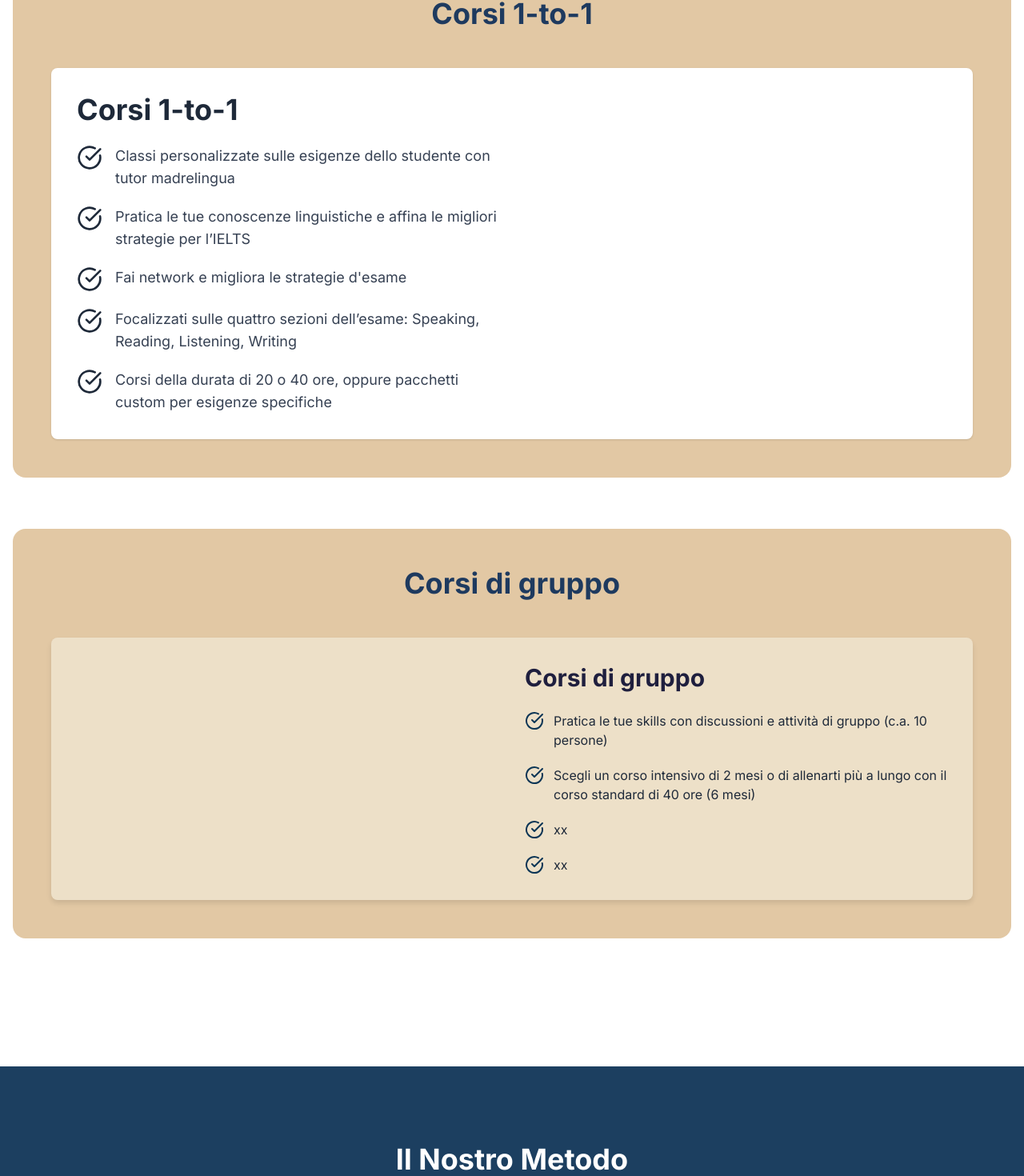
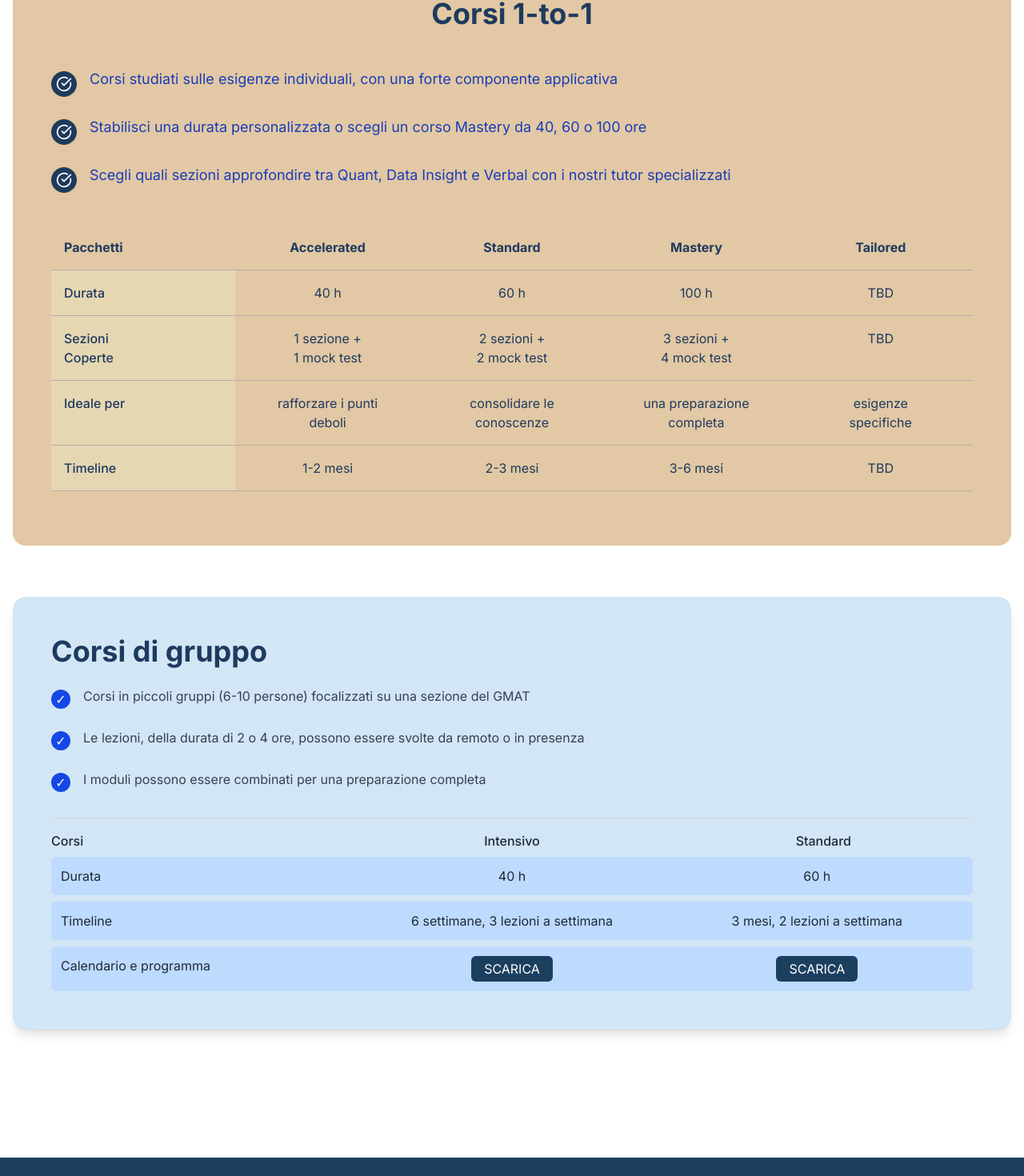
Before and after one commit to konhito/LastAdmissionHub, a Next.js app: page /ielts in a window 1280 px wide. Shown: the part 1247-2717 px from the top of the page at 80% size. Built offline with nearby package versions, Linux system fonts and the light colour scheme.

Commit message:
pushed all the code for itelts

```diff
--- a/src/app/ielts/page.tsx
+++ b/src/app/ielts/page.tsx
@@ -153,82 +153,234 @@ export default function IeltsPage() {
           {/* Content Sections */}
           <div className="w-full bg-white">
             <div className="max-w-7xl mx-auto px-4 py-16 md:py-24">
-              {/* Individual Course Section */}
               <motion.section
                 className="w-full bg-[#e2c8a4] p-8 md:p-12 rounded-2xl mb-16"
                 variants={fadeInUp}
               >
+                {/* Section Title */}
                 <div className="w-full text-center mb-12">
                   <h2 className="text-3xl md:text-4xl font-bold text-[#1e3a5f] mb-8">
                     Corsi 1-to-1
                   </h2>
                 </div>
-                <div className="bg-white p-8 mt-3 rounded-lg shadow-sm w-full">
-                  <div className="flex flex-col md:flex-row justify-between items-center">
-                    {/* Left side content */}
-                    <div className="md:w-1/2">
-                      <h1 className="text-4xl font-bold text-navy-800 mb-6">
-                        Corsi 1-to-1
-                      </h1>
 
-                      <ul className="space-y-5">
-                        {[
-                          "Classi personalizzate sulle esigenze dello studente con tutor madrelingua",
-                          "Pratica le tue conoscenze linguistiche e affina le migliori strategie per l’IELTS",
-                          "Fai network e migliora le strategie d'esame",
-                          "Focalizzati sulle quattro sezioni dell’esame: Speaking, Reading, Listening, Writing",
-                          "Corsi della durata di 20 o 40 ore, oppure pacchetti custom per esigenze specifiche",
-                        ].map((text, index) => (
-                          <li key={index} className="flex items-start">
-                            <div className="mr-4">
-                              <CheckCircle className="w-8 h-8 text-navy-800" />
+                {/* Content Grid */}
+                <div className="w-full max-w-6xl mx-auto">
+                  <div className="space-y-6 mb-10">
+                    <div className="flex items-start gap-4">
+                      <div className="min-w-8 h-8 rounded-full bg-[#1e3a5f] flex items-center justify-center text-white mt-1">
+                        <CheckCircle size={20} />
                       </div>
-                            <p className="text-gray-700 text-lg">{text}</p>
-                          </li>
-                        ))}
-                      </ul>
+                      <p className="text-blue-800 text-lg">
+                        Corsi studiati sulle esigenze individuali, con una forte
+                        componente applicativa
+                      </p>
+                    </div>
+
+                    <div className="flex items-start gap-4">
+                      <div className="min-w-8 h-8 rounded-full bg-[#1e3a5f] flex items-center justify-center text-white mt-1">
+                        <CheckCircle size={20} />
+                      </div>
+                      <p className="text-blue-800 text-lg">
+                        Stabilisci una durata personalizzata o scegli un corso
+                        Mastery da 40, 60 o 100 ore
+                      </p>
+                    </div>
+
+                    <div className="flex items-start gap-4">
+                      <div className="min-w-8 h-8 rounded-full bg-[#1e3a5f] flex items-center justify-center text-white mt-1">
+                        <CheckCircle size={20} />
+                      </div>
+                      <p className="text-blue-800 text-lg">
+                        Scegli quali sezioni approfondire tra Quant, Data
+                        Insight e Verbal con i nostri tutor specializzati
+                      </p>
+                    </div>
+                  </div>
+
+                  {/* Table - Full width */}
+                  <div className="mt-8 overflow-x-auto mb-5 w-full">
+                    <div className="flex justify-between border-b border-blue-800/20 text-center">
+                      <div className="py-4 px-4 text-[#1e3a5f] font-bold text-left w-1/5">
+                        Pacchetti
+                      </div>
+                      <div className="py-4 px-4 text-[#1e3a5f] font-bold text-center w-1/5">
+                        Accelerated
+                      </div>
+                      <div className="py-4 px-4 text-[#1e3a5f] font-bold text-center w-1/5">
+                        Standard
+                      </div>
+                      <div className="py-4 px-4 text-[#1e3a5f] font-bold text-center w-1/5">
+                        Mastery
+                      </div>
+                      <div className="py-4 px-4 text-[#1e3a5f] font-bold text-center w-1/5">
+                        Tailored
+                      </div>
+                    </div>
+
+                    <div className="flex justify-between border-b border-blue-800/20">
+                      <div className="py-4 px-4 bg-[#e6d7b3] text-[#1e3a5f] font-medium w-1/5">
+                        Durata
+                      </div>
+                      <div className="py-4 px-4 text-[#1e3a5f] text-center w-1/5">
+                        40 h
+                      </div>
+                      <div className="py-4 px-4 text-[#1e3a5f] text-center w-1/5">
+                        60 h
+                      </div>
+                      <div className="py-4 px-4 text-[#1e3a5f] text-center w-1/5">
+                        100 h
+                      </div>
+                      <div className="py-4 px-4 text-[#1e3a5f] text-center w-1/5">
+                        TBD
+                      </div>
+                    </div>
+
+                    <div className="flex justify-between border-b border-blue-800/20">
+                      <div className="py-4 px-4 bg-[#e6d7b3] text-[#1e3a5f] font-medium w-1/5">
+                        Sezioni
+                        <br />
+                        Coperte
+                      </div>
+                      <div className="py-4 px-4 text-[#1e3a5f] text-center w-1/5">
+                        1 sezione +<br />1 mock test
+                      </div>
+                      <div className="py-4 px-4 text-[#1e3a5f] text-center w-1/5">
+                        2 sezioni +<br />2 mock test
+                      </div>
+                      <div className="py-4 px-4 text-[#1e3a5f] text-center w-1/5">
+                        3 sezioni +<br />4 mock test
+                      </div>
+                      <div className="py-4 px-4 text-[#1e3a5f] text-center w-1/5">
+                        TBD
+                      </div>
+                    </div>
+
+                    <div className="flex justify-between border-b border-blue-800/20">
+                      <div className="py-4 px-4 bg-[#e6d7b3] text-[#1e3a5f] font-medium w-1/5">
+                        Ideale per
+                      </div>
+                      <div className="py-4 px-4 text-[#1e3a5f] text-center w-1/5">
+                        rafforzare i punti
+                        <br />
+                        deboli
+                      </div>
+                      <div className="py-4 px-4 text-[#1e3a5f] text-center w-1/5">
+                        consolidare le
+                        <br />
+                        conoscenze
+                      </div>
+                      <div className="py-4 px-4 text-[#1e3a5f] text-center w-1/5">
+                        una preparazione
+                        <br />
+                        completa
+                      </div>
+                      <div className="py-4 px-4 text-[#1e3a5f] text-center w-1/5">
+                        esigenze
+                        <br />
+                        specifiche
+                      </div>
+                    </div>
+
+                    <div className="flex justify-between border-b border-blue-800/20">
+                      <div className="py-4 px-4 bg-[#e6d7b3] text-[#1e3a5f] font-medium w-1/5">
+                        Timeline
+                      </div>
+                      <div className="py-4 px-4 text-[#1e3a5f] text-center w-1/5">
+                        1-2 mesi
+                      </div>
+                      <div className="py-4 px-4 text-[#1e3a5f] text-center w-1/5">
+                        2-3 mesi
+                      </div>
+                      <div className="py-4 px-4 text-[#1e3a5f] text-center w-1/5">
+                        3-6 mesi
+                      </div>
+                      <div className="py-4 px-4 text-[#1e3a5f] text-center w-1/5">
+                        TBD
+                      </div>
                     </div>
                   </div>
                 </div>
               </motion.section>
 
-              {/* Group Course Section */}
               <motion.section
-                className="w-full bg-[#e2c8a4] p-8 md:p-12 rounded-2xl mb-16"
+                className="w-full bg-[#d2e6f5] p-8 md:p-12 rounded-2xl shadow-lg mb-16"
                 variants={fadeInUp}
               >
-                <div className="w-full text-center mb-12">
-                  <h2 className="text-3xl md:text-4xl font-bold text-[#1e3a5f] mb-8">
+                <div>
+                  <h1 className="text-4xl font-bold text-[#1e3a5f] mb-6">
                     Corsi di gruppo
-                  </h2>
+                  </h1>
+
+                  <div className="space-y-6">
+                    <div className="flex items-start">
+                      <div className="mt-1 mr-4 w-6 h-6 rounded-full bg-blue-700 flex items-center justify-center text-white">
+                        ✓
                       </div>
-                <div className="bg-[#EDE0C8] p-6 md:p-8 rounded-lg shadow-md w-full">
-                  <div className="flex flex-col md:flex-row items-center gap-8">
-                    {/* Left Illustration */}
-                    <div className="w-full md:w-1/2">{/* img */}</div>
+                      <p className="text-gray-700">
+                        Corsi in piccoli gruppi (6-10 persone) focalizzati su
+                        una sezione del GMAT
+                      </p>
+                    </div>
 
-                    {/* Right Content */}
-                    <div className="w-full md:w-1/2">
-                      <h2 className="text-2xl md:text-3xl font-bold text-[#1F1F3E] mb-6">
-                        Corsi di gruppo
-                      </h2>
+                    <div className="flex items-start">
+                      <div className="mt-1 mr-4 w-6 h-6 rounded-full bg-blue-700 flex items-center justify-center text-white">
+                        ✓
+                      </div>
+                      <p className="text-gray-700">
+                        Le lezioni, della durata di 2 o 4 ore, possono essere
+                        svolte da remoto o in presenza
+                      </p>
+                    </div>
 
-                      <ul className="space-y-5">
-                        {[
-                          "Pratica le tue skills con discussioni e attività di gruppo (c.a. 10 persone)",
-                          "Scegli un corso intensivo di 2 mesi o di allenarti più a lungo con il corso standard di 40 ore (6 mesi)",
-                          "xx",
-                          "xx",
-                        ].map((text, index) => (
-                          <li key={index} className="flex items-start">
-                            <CheckCircle
-                              size={24}
-                              className="text-[#0B3555] mr-3 flex-shrink-0"
-                            />
-                            <p className="text-gray-800">{text}</p>
-                          </li>
-                        ))}
-                      </ul>
+                    <div className="flex items-start">
+                      <div className="mt-1 mr-4 w-6 h-6 rounded-full bg-blue-700 flex items-center justify-center text-white">
+                        ✓
+                      </div>
+                      <p className="text-gray-700">
+                        I moduli possono essere combinati per una preparazione
+                        completa
+                      </p>
+                    </div>
+                  </div>
+
+                  <div className="mt-8 border-t border-gray-300 pt-4">
+                    <div className="grid grid-cols-3 gap-4 font-medium">
+                      <div className="text-navy-900">Corsi</div>
+                      <div className="text-navy-900 text-center">Intensivo</div>
+                      <div className="text-navy-900 text-center">Standard</div>
+                    </div>
+
+                    <div className="mt-2 grid grid-cols-3 gap-4 bg-blue-200 p-3 rounded">
+                      <div className="text-navy-900">Durata</div>
+                      <div className="text-center">40 h</div>
+                      <div className="text-center">60 h</div>
+                    </div>
+
+                    <div className="mt-2 grid grid-cols-3 gap-4 bg-blue-200 p-3 rounded">
+                      <div className="text-navy-900">Timeline</div>
+                      <div className="text-center">
+                        6 settimane, 3 lezioni a settimana
+                      </div>
+                      <div className="text-center">
+                        3 mesi, 2 lezioni a settimana
+                      </div>
+                    </div>
+
+                    <div className="mt-2 grid grid-cols-3 gap-4 bg-blue-200 p-3 rounded">
+                      <div className="text-navy-900">
+                        Calendario e programma
+                      </div>
+                      <div className="text-center">
+                        <button className="bg-[#1c3f60] text-white px-4 py-1 rounded">
+                          SCARICA
+                        </button>
+                      </div>
+                      <div className="text-center">
+                        <button className="bg-[#1c3f60] text-white px-4 py-1 rounded">
+                          SCARICA
+                        </button>
+                      </div>
                     </div>
                   </div>
                 </div>
@@ -241,14 +393,13 @@ export default function IeltsPage() {
             <div className="max-w-7xl mx-auto px-4 py-16 md:py-24">
               <motion.section className="w-full" variants={fadeInUp}>
                 <div className="w-full">
-                  <h2 className="text-3xl md:text-4xl font-bold text-white text-center mb-8">
+                  <h2 className="text-4xl md:text-5xl lg:text-6xl font-bold text-white text-center mb-4">
                     Il Nostro Metodo
                   </h2>
-                  <div className="p-8 bg-[#0B3555] mt-3 rounded">
-                    <h2 className="text-center text-3xl font-bold text-white mb-6">
+                  <p className="text-xl md:text-2xl lg:text-3xl text-gray-200 italic text-center mb-16">
                     Il nostro approccio
-                    </h2>
-                    <div className="flex justify-center mt-3 items-center gap-20">
+                  </p>
+                  <div className="flex justify-center items-center gap-20">
                     {cards1.map((card, index) => (
                       <div
                         key={index}
@@ -274,7 +425,6 @@ export default function IeltsPage() {
                         </div>
                       </div>
                     ))}
-                    </div>
                   </div>
                 </div>
               </motion.section>
```
Lines whose indentation alone changed are shown as unchanged.
